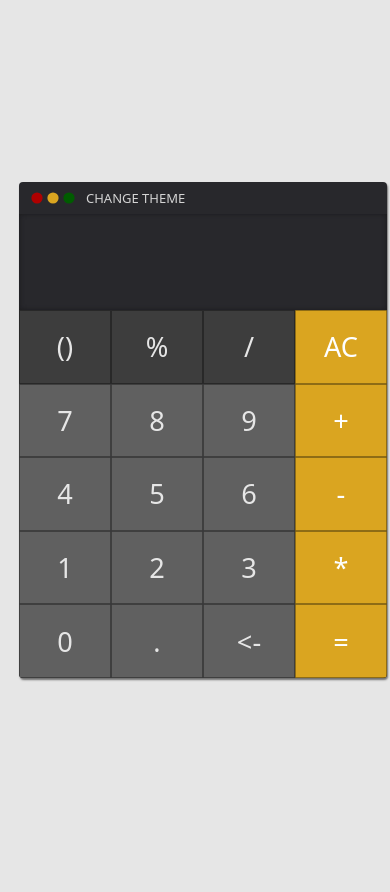
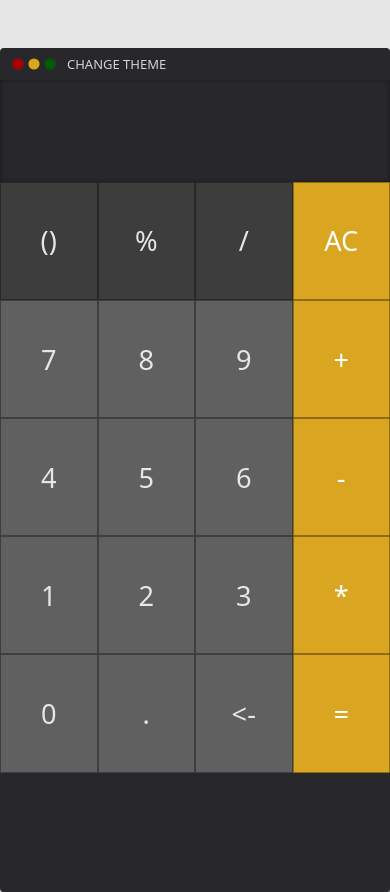
Before and after one commit to wh0shivansh/Calculator, a plain HTML site: page index.html in a window 390 px wide. Before the commit the page ends 860 px from the top, so only its background shows below. Drawn offline with Linux system fonts and the light colour scheme.

Commit message:
error update

```diff
--- a/style.css
+++ b/style.css
@@ -10,6 +10,8 @@
     display: flex;
     flex-direction: column;
     box-shadow: 1px 2px 2px rgba(0, 0, 0, 0.518);
+    left: -8px;
+    top: 40px;
 }
 body{
     display: flex;
@@ -151,8 +153,15 @@ button:hover{
     background-color: goldenrod;
 }
 
-@media screen and (max-width:380px) {
+@media screen and (max-width:400px) {
     .calc-body{
-        transform: scale(0.8);
+        width: 100%;
+        height: 100%;
     }
+    .table{
+        height: 70%;
+        /* bottom: -3rem; */
+        position: relative;
+    }
+
 }
```
